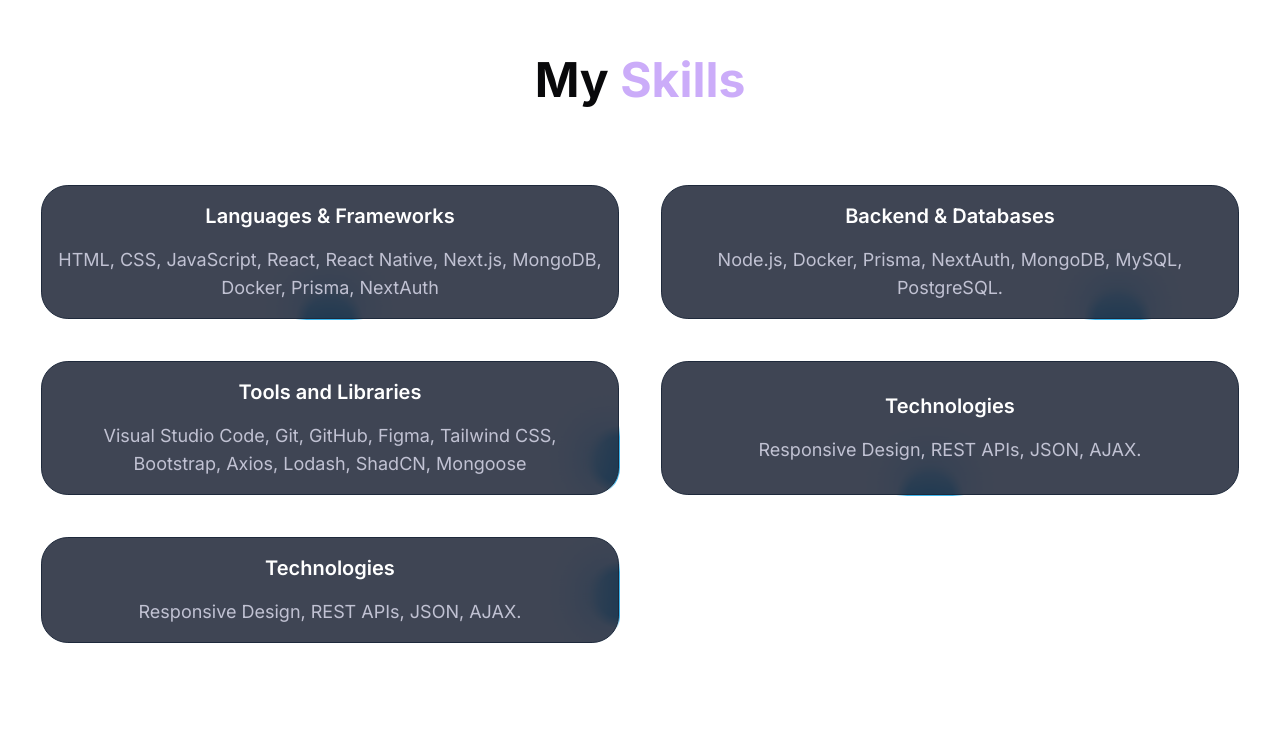
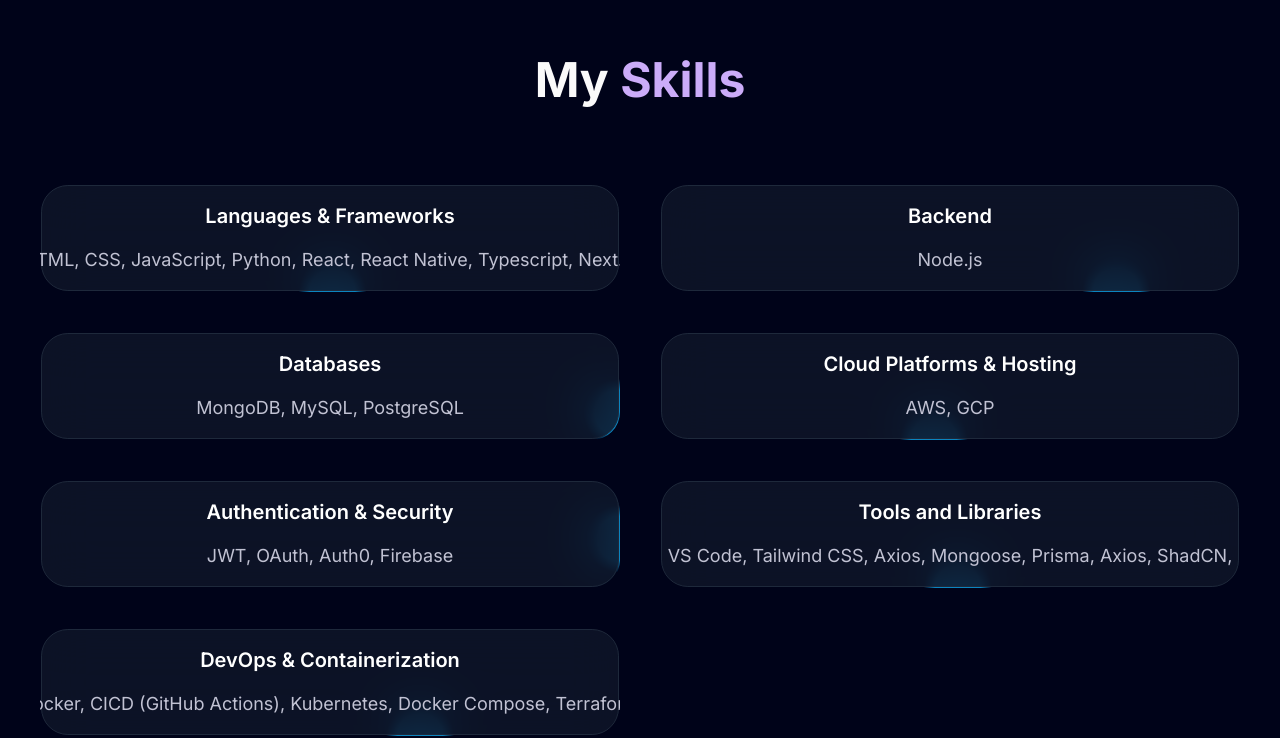
Before and after one commit to dmukaj/portfolio, a Next.js app: page / in a window 1280 px wide. Shown: the part 904-1642 px from the top of the page. Built offline with nearby package versions, Linux system fonts and the light colour scheme.

Commit message:
added index.ts

```diff
--- a/app/layout.tsx
+++ b/app/layout.tsx
@@ -20,7 +20,7 @@
       <body className={inter.className}>
         <ThemeProvider
           attribute="class"
-          defaultTheme="light"
+          defaultTheme="dark"
           enableSystem
           disableTransitionOnChange
         >
--- a/components/Experiences.tsx
+++ b/components/Experiences.tsx
@@ -19,7 +19,7 @@
                 <p className=" lg:text-xl md:text-lg text-sm font-semibold">
                   {item.title}
                 </p>
-                <p className="lg:text-lg md:text-sm text-xs text-white-200">
+                <p className="lg:text-lg md:text-sm text-xs text-white-200 w-[80vw]">
                   {item.desc}
                 </p>
               </div>
--- a/data/index.ts
+++ b/data/index.ts
@@ -183,52 +183,51 @@
 export const workExperience = [
   {
     id: 1,
-    title: "Languages &  Frameworks",
-    desc: " HTML, CSS, JavaScript, React, React Native, Next.js, MongoDB, Docker, Prisma, NextAuth ",
+    title: "Languages & Frameworks",
+    desc: " HTML, CSS, JavaScript, Python, React, React Native, Typescript, Next.js",
     className: "md:col-span-2",
     thumbnail: "/exp1.svg",
   },
   {
     id: 2,
-    title: "Backend & Databases",
-    desc: "Node.js, Docker, Prisma, NextAuth, MongoDB, MySQL, PostgreSQL.",
+    title: "Backend",
+    desc: "Node.js",
+    className: "md:col-span-2",
+    thumbnail: "/exp2.svg",
+  },
+  {
+    id: 2,
+    title: "Databases",
+    desc: "MongoDB, MySQL, PostgreSQL",
+    className: "md:col-span-2",
+    thumbnail: "/exp2.svg",
+  },
+  {
+    id: 2,
+    title: "Cloud Platforms & Hosting",
+    desc: "AWS, GCP",
+    className: "md:col-span-2",
+    thumbnail: "/exp2.svg",
+  },
+  {
+    id: 2,
+    title: "Authentication & Security",
+    desc: "JWT, OAuth, Auth0, Firebase",
     className: "md:col-span-2",
     thumbnail: "/exp2.svg",
   },
   {
     id: 3,
     title: "Tools and Libraries",
-    desc: "Visual Studio Code, Git, GitHub, Figma, Tailwind CSS, Bootstrap, Axios, Lodash, ShadCN, Mongoose ",
+    desc: "VS Code, Tailwind CSS, Axios, Mongoose, Prisma, Axios, ShadCN, ",
     className: "md:col-span-2",
     thumbnail: "/exp3.svg",
   },
   {
     id: 4,
-    title: "Technologies",
-    desc: "Responsive Design, REST APIs, JSON, AJAX.",
-    className: "md:col-span-2",
-    thumbnail: "/exp4.svg",
-  },
-  {
-    id: 4,
-    title: "Technologies",
-    desc: "Responsive Design, REST APIs, JSON, AJAX.",
+    title: "DevOps & Containerization",
+    desc: "Docker, CICD (GitHub Actions), Kubernetes, Docker Compose, Terraform",
     className: "md:col-span-2",
     thumbnail: "/exp4.svg",
   },
 ];
-
-// export const socialMedia = [
-//   {
-//     id: 1,
-//     img: "/git.svg",
-//   },
-//   {
-//     id: 2,
-//     img: "/insta.svg",
-//   },
-//   {
-//     id: 3,
-//     img: "/link.svg",
-//   },
-// ];
```
